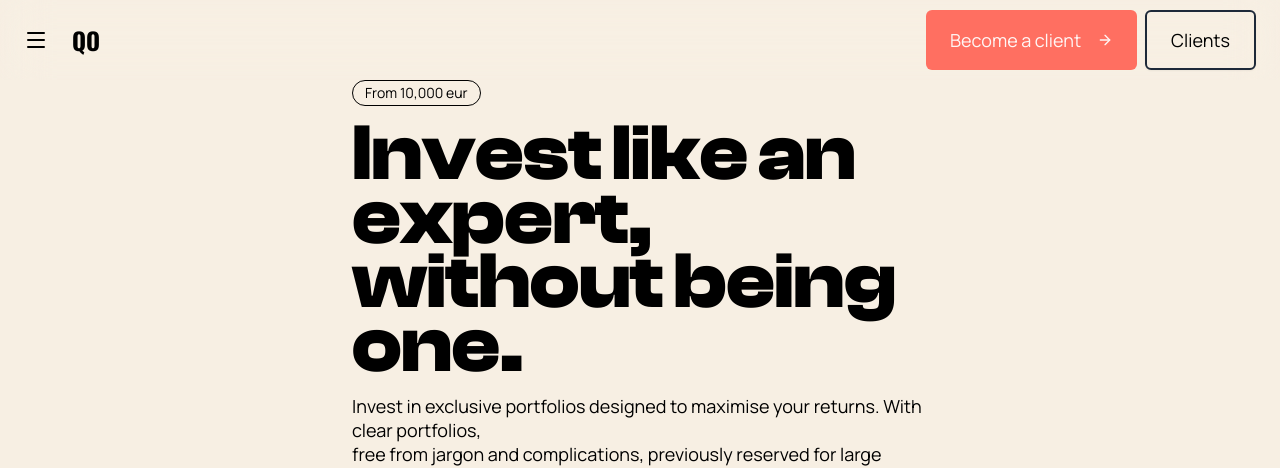
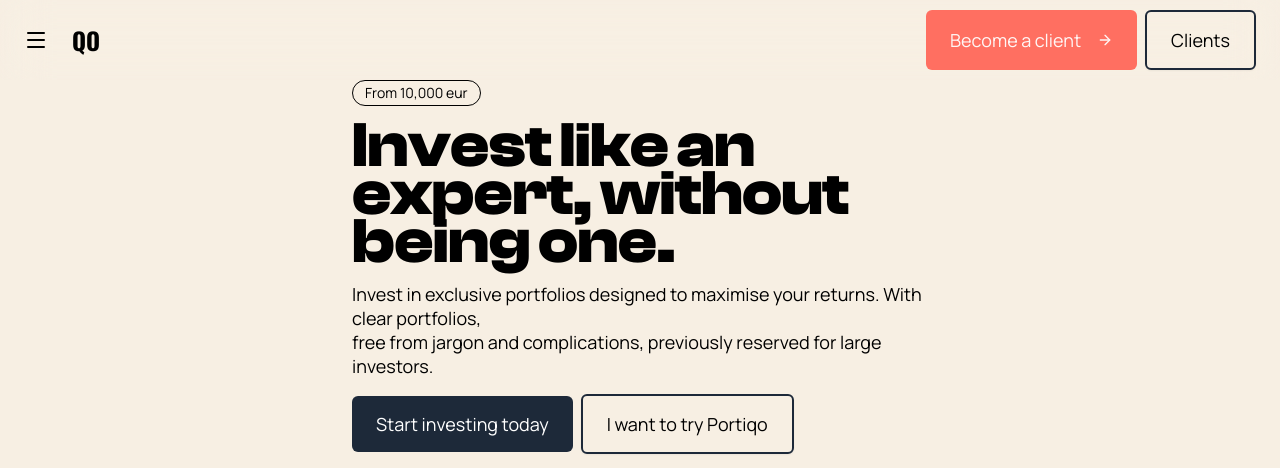
Before and after one commit to Adriasu09/theportiqo-website, a React (Vite) app: page /landing/home in a window 1280 px wide. Shown: the top 468 px of the page. Built offline with nearby package versions, Linux system fonts and the light colour scheme; grey boxes are pictures that could not be loaded.

Commit message:
feat: add translation for hero badge and update landing hero component to use translation keys

```diff
--- a/src/assets/translations/en/common.json
+++ b/src/assets/translations/en/common.json
@@ -116,6 +116,7 @@
 			"whyIsItBetterRes": "At Portiqo, we specialize in selecting the best products on the market. Our experts select the best funds based on their profitability, risk, and commission costs. This allows us to offer you only those products that have historically outperformed their competitors. "
 		},
 		"hero": {
+			"badge": "From 10,000 eur",
 			"paragraph1": "Invest in exclusive portfolios designed to maximise your returns. With clear portfolios,",
 			"paragraph2": "free from jargon and complications, previously reserved for large investors.",
 			"title": "Invest like an expert, without being one."
--- a/src/assets/translations/es/common.json
+++ b/src/assets/translations/es/common.json
@@ -116,6 +116,7 @@
 			"whyIsItBetterRes": "En Portiqo nos especializamos en seleccionar los mejores productos del mercado. Nuestros expertos seleccionan los mejores fondos atendiendo a su rentabilidad, su riesgo y su coste en comisiones. De esta forma, somos capaces de ofrecerte únicamente aquellos productos que lo han hecho mejor históricamente que sus competidores. "
 		},
 		"hero": {
+			"badge": "Desde 10.000 euros",
 			"paragraph1": "Invierta en carteras exclusivas diseñadas para maximizar su rentabilidad. Con carteras claras,",
 			"paragraph2": "sin jerga ni complicaciones, hasta ahora reservadas para grandes inversores.",
 			"title": "Invierte como un experto, sin serlo."
--- a/src/components/landing/components/hero/landing-hero.tsx
+++ b/src/components/landing/components/hero/landing-hero.tsx
@@ -10,9 +10,9 @@ export const LandingHero = () => {
     <div className="grid w-full grid-cols-1 gap-4 bg-qo-surface-300 px-6 py-20 transition-all lg:grid-cols-2">
       <div className="flex w-full justify-center lg:justify-end">
         <div className="flex h-full max-w-xl flex-col items-start justify-center gap-4">
-          <Badge variant={"outline"}>From 10,000 eur</Badge>
+          <Badge variant={"outline"}>{t("landing.hero.badge")}</Badge>
 
-          <h1 className="font-accent text-qo-h1">{t("landing.hero.title")}</h1>
+          <h1 className="font-accent text-qo-h2 lg:text-qo-h1">{t("landing.hero.title")}</h1>
 
           <p className="w-full">
             {t("landing.hero.paragraph1")}
```
